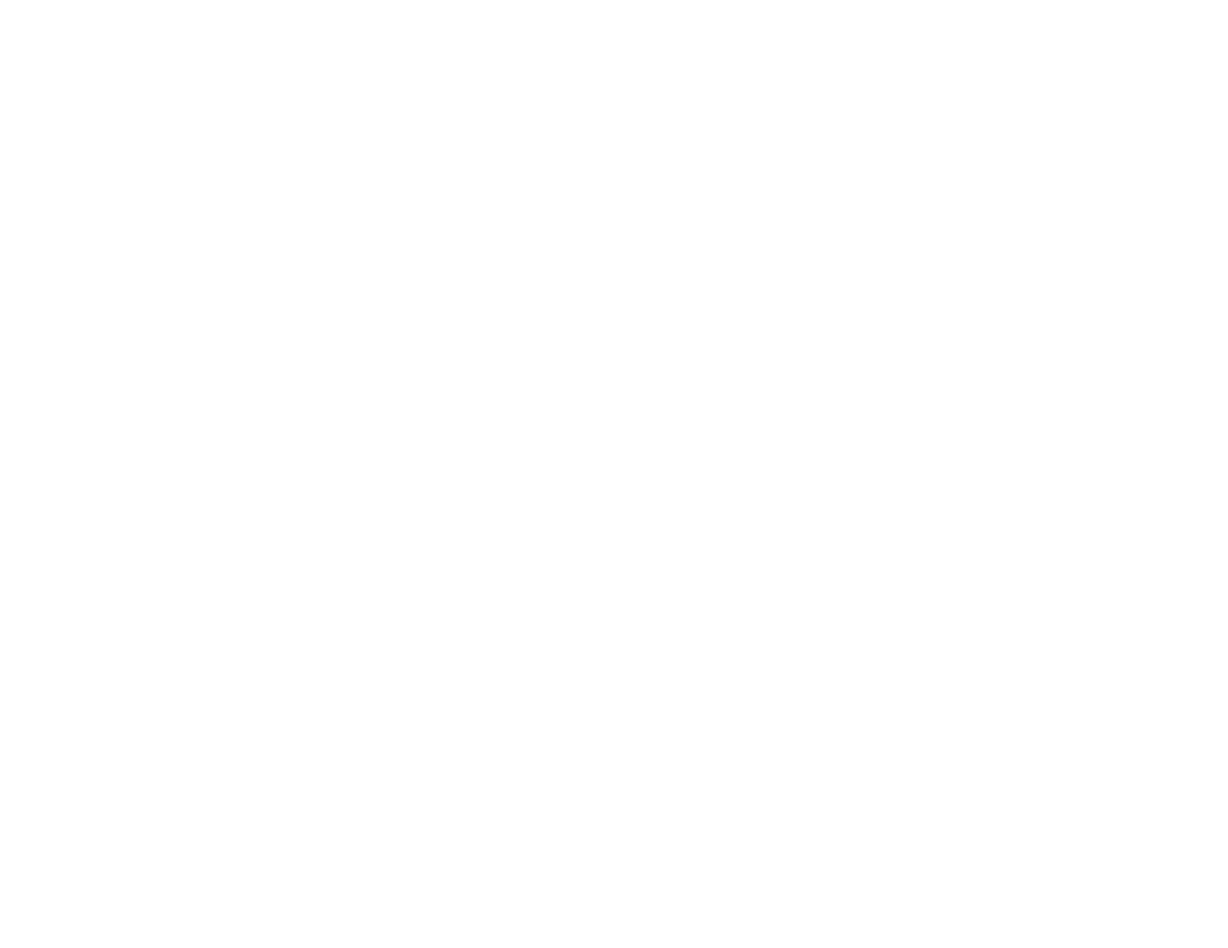
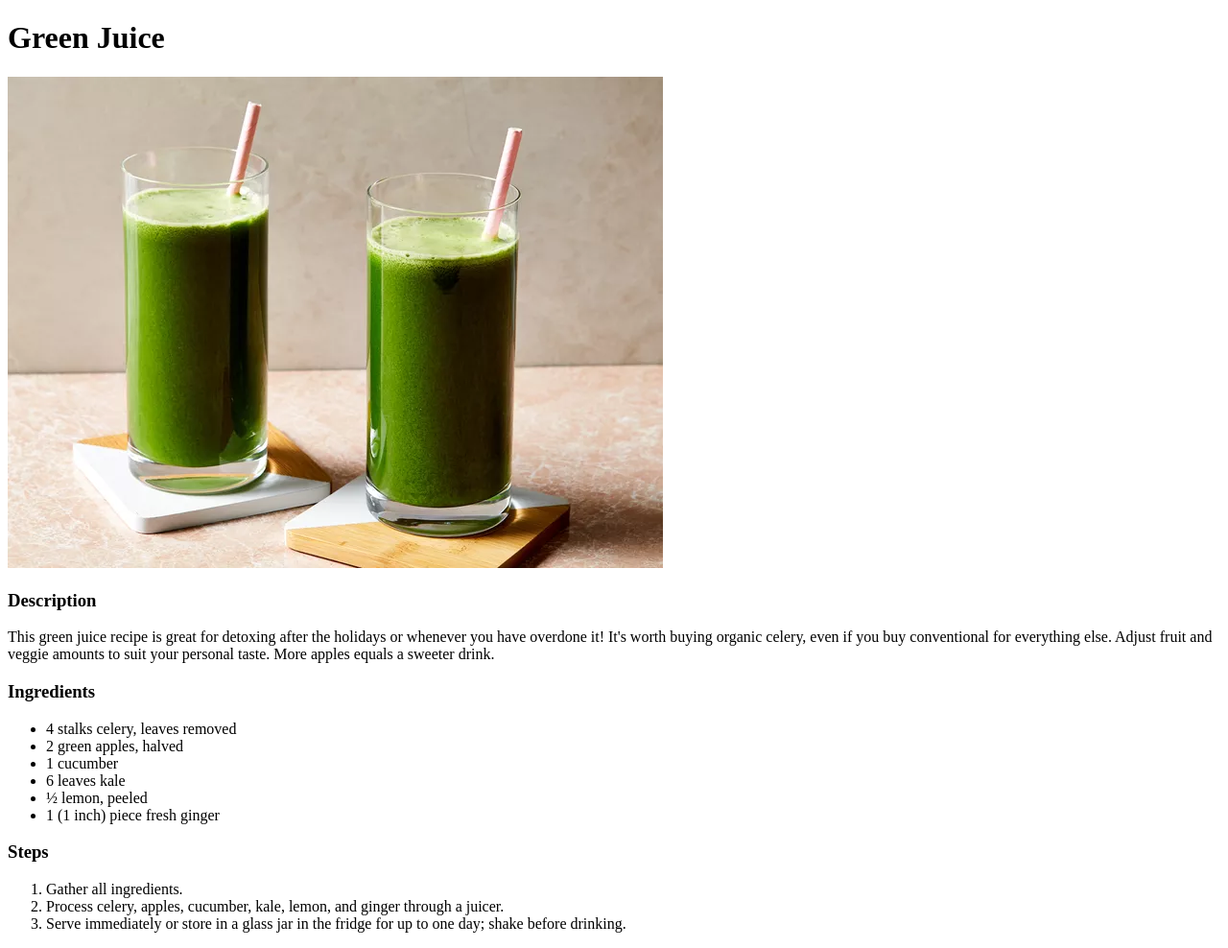
Before and after one commit to michaeljoel/odin-recipes, a plain HTML site: page recipes/green-juice.html in a window 1280 px wide. Shown: the whole page at 96% size. Before the commit the page ends 800 px from the top, so only its background shows below. Drawn offline with Linux system fonts and the light colour scheme.

Commit message:
Add content to green-juice.html

```diff
--- a/recipes/green-juice.html
+++ b/recipes/green-juice.html
@@ -4,5 +4,36 @@
     <meta charset="UTF-8" />
     <title>Green Juice | Odin Recipes</title>
   </head>
-  <body></body>
+  <body>
+    <h1>Green Juice</h1>
+    <img src="../images/green-juice.webp" alt="Green Juice" />
+    <h3>Description</h3>
+    <p>
+      This green juice recipe is great for detoxing after the holidays or
+      whenever you have overdone it! It's worth buying organic celery, even if
+      you buy conventional for everything else. Adjust fruit and veggie amounts
+      to suit your personal taste. More apples equals a sweeter drink.
+    </p>
+    <h3>Ingredients</h3>
+    <ul>
+      <li>4 stalks celery, leaves removed</li>
+      <li>2 green apples, halved</li>
+      <li>1 cucumber</li>
+      <li>6 leaves kale</li>
+      <li>½ lemon, peeled</li>
+      <li>1 (1 inch) piece fresh ginger</li>
+    </ul>
+    <h3>Steps</h3>
+    <ol>
+      <li>Gather all ingredients.</li>
+      <li>
+        Process celery, apples, cucumber, kale, lemon, and ginger through a
+        juicer.
+      </li>
+      <li>
+        Serve immediately or store in a glass jar in the fridge for up to one
+        day; shake before drinking.
+      </li>
+    </ol>
+  </body>
 </html>
```
Also changed, not shown: images/green-juice.webp (added).
